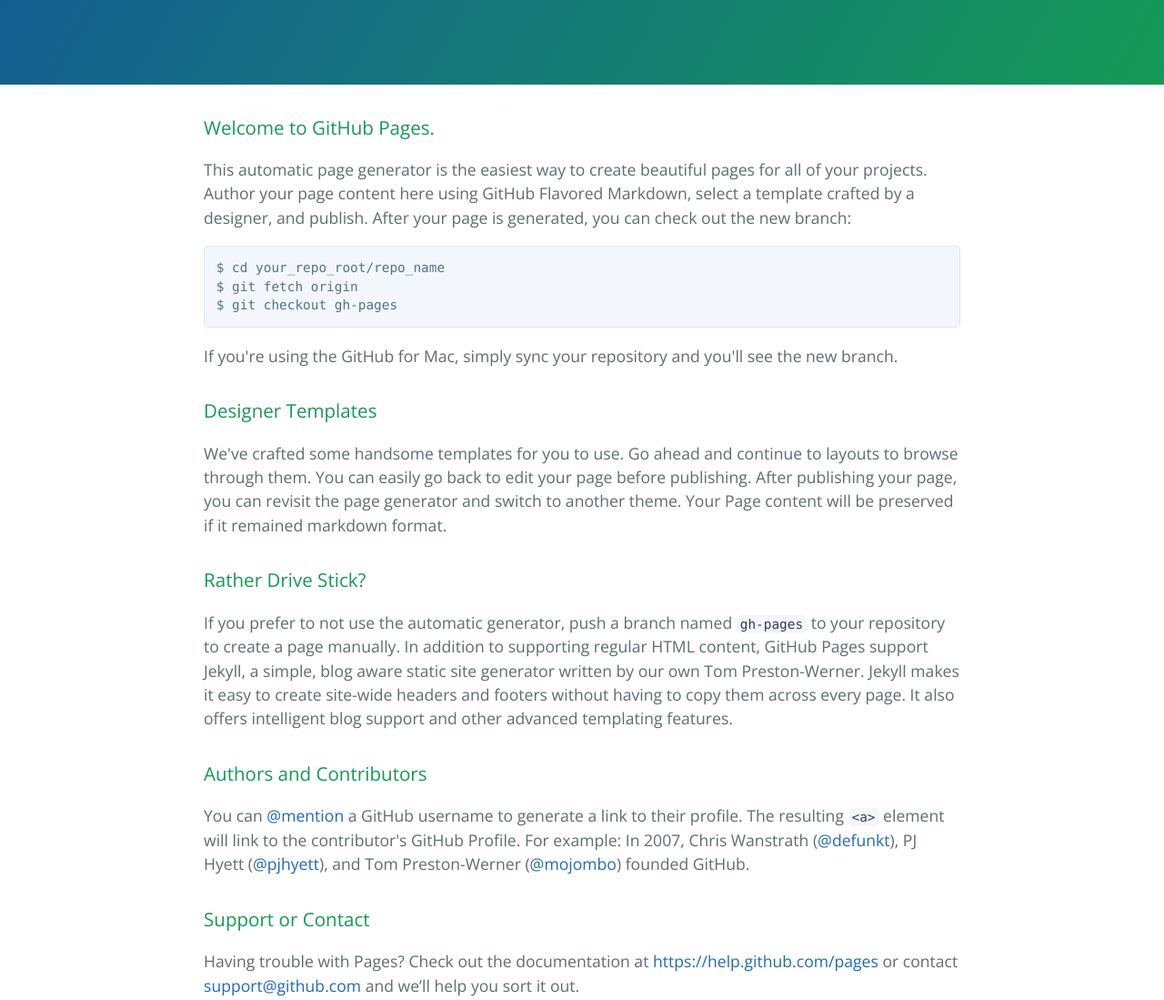
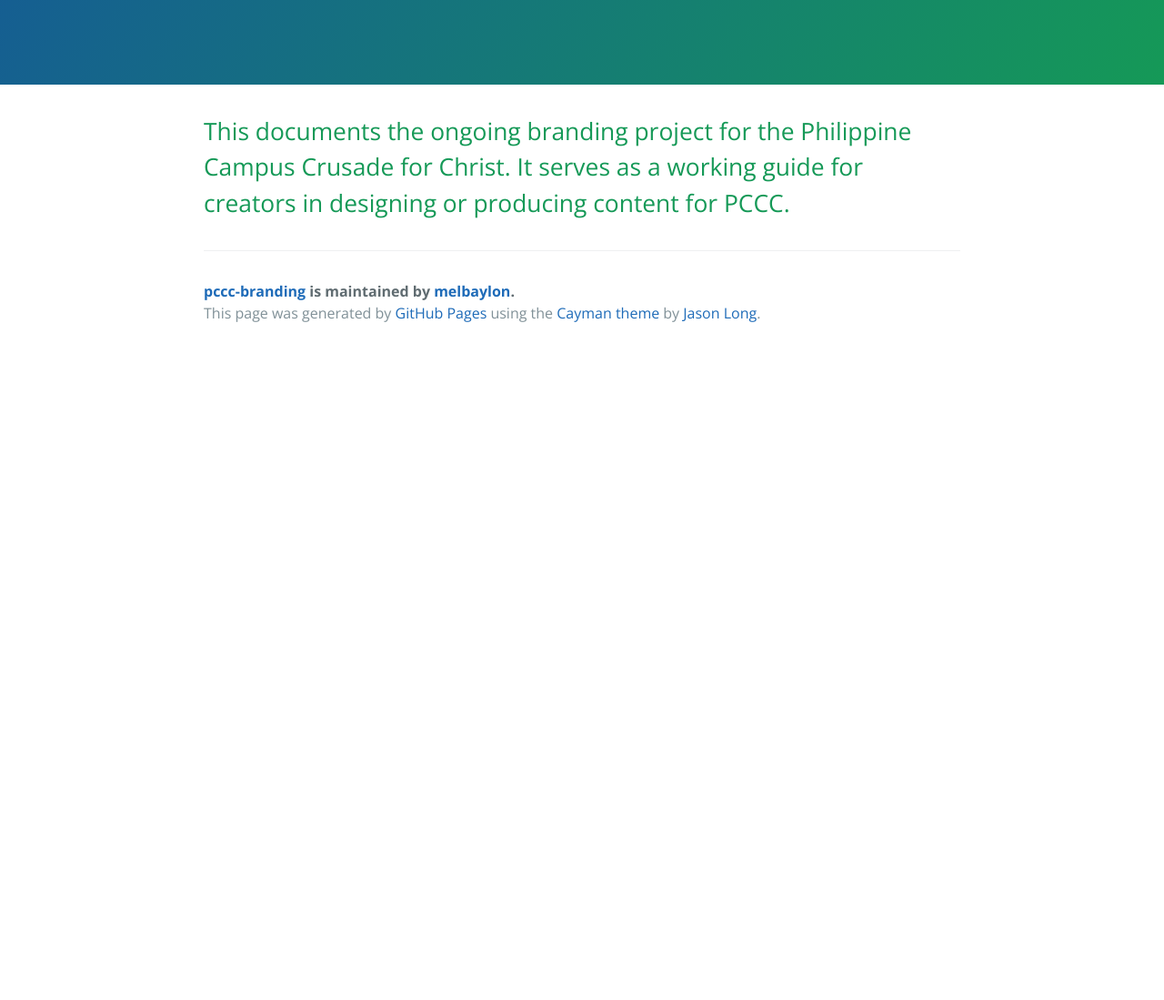
Before and after one commit to melbaylon/pccc-branding, a plain HTML site: page index.html in a window 1280 px wide. Shown: the part 290-1389 px from the top of the page at 91% size. After the commit the page ends 800 px from the top, so only its background shows below. Drawn offline with nearby package versions, Linux system fonts and the light colour scheme.

```diff
--- a/index.html
+++ b/index.html
@@ -19,37 +19,8 @@
     </section>
 
     <section class="main-content">
-      <h3>
-<a id="welcome-to-github-pages" class="anchor" href="#welcome-to-github-pages" aria-hidden="true"><span class="octicon octicon-link"></span></a>Welcome to GitHub Pages.</h3>
-
-<p>This automatic page generator is the easiest way to create beautiful pages for all of your projects. Author your page content here using GitHub Flavored Markdown, select a template crafted by a designer, and publish. After your page is generated, you can check out the new branch:</p>
-
-<pre><code>$ cd your_repo_root/repo_name
-$ git fetch origin
-$ git checkout gh-pages
-</code></pre>
-
-<p>If you're using the GitHub for Mac, simply sync your repository and you'll see the new branch.</p>
-
-<h3>
-<a id="designer-templates" class="anchor" href="#designer-templates" aria-hidden="true"><span class="octicon octicon-link"></span></a>Designer Templates</h3>
-
-<p>We've crafted some handsome templates for you to use. Go ahead and continue to layouts to browse through them. You can easily go back to edit your page before publishing. After publishing your page, you can revisit the page generator and switch to another theme. Your Page content will be preserved if it remained markdown format.</p>
-
-<h3>
-<a id="rather-drive-stick" class="anchor" href="#rather-drive-stick" aria-hidden="true"><span class="octicon octicon-link"></span></a>Rather Drive Stick?</h3>
-
-<p>If you prefer to not use the automatic generator, push a branch named <code>gh-pages</code> to your repository to create a page manually. In addition to supporting regular HTML content, GitHub Pages support Jekyll, a simple, blog aware static site generator written by our own Tom Preston-Werner. Jekyll makes it easy to create site-wide headers and footers without having to copy them across every page. It also offers intelligent blog support and other advanced templating features.</p>
-
-<h3>
-<a id="authors-and-contributors" class="anchor" href="#authors-and-contributors" aria-hidden="true"><span class="octicon octicon-link"></span></a>Authors and Contributors</h3>
-
-<p>You can <a href="https://github.com/blog/821" class="user-mention">@mention</a> a GitHub username to generate a link to their profile. The resulting <code>&lt;a&gt;</code> element will link to the contributor's GitHub Profile. For example: In 2007, Chris Wanstrath (<a href="https://github.com/defunkt" class="user-mention">@defunkt</a>), PJ Hyett (<a href="https://github.com/pjhyett" class="user-mention">@pjhyett</a>), and Tom Preston-Werner (<a href="https://github.com/mojombo" class="user-mention">@mojombo</a>) founded GitHub.</p>
-
-<h3>
-<a id="support-or-contact" class="anchor" href="#support-or-contact" aria-hidden="true"><span class="octicon octicon-link"></span></a>Support or Contact</h3>
-
-<p>Having trouble with Pages? Check out the documentation at <a href="https://help.github.com/pages">https://help.github.com/pages</a> or contact <a href="mailto:support@github.com">support@github.com</a> and we’ll help you sort it out.</p>
+      <h2>
+<a id="this-documents-the-ongoing-branding-project-for-the-philippine-campus-crusade-for-christ-it-serves-as-a-working-guide-for-creators-in-designing-or-producing-content-for-pccc" class="anchor" href="#this-documents-the-ongoing-branding-project-for-the-philippine-campus-crusade-for-christ-it-serves-as-a-working-guide-for-creators-in-designing-or-producing-content-for-pccc" aria-hidden="true"><span class="octicon octicon-link"></span></a>This documents the ongoing branding project for the Philippine Campus Crusade for Christ. It serves as a working guide for creators in designing or producing content for PCCC.</h2>
 
       <footer class="site-footer">
         <span class="site-footer-owner"><a href="https://github.com/melbaylon/pccc-branding">pccc-branding</a> is maintained by <a href="https://github.com/melbaylon">melbaylon</a>.</span>
```
Also changed, not shown: params.json (+1 -1 lines).
